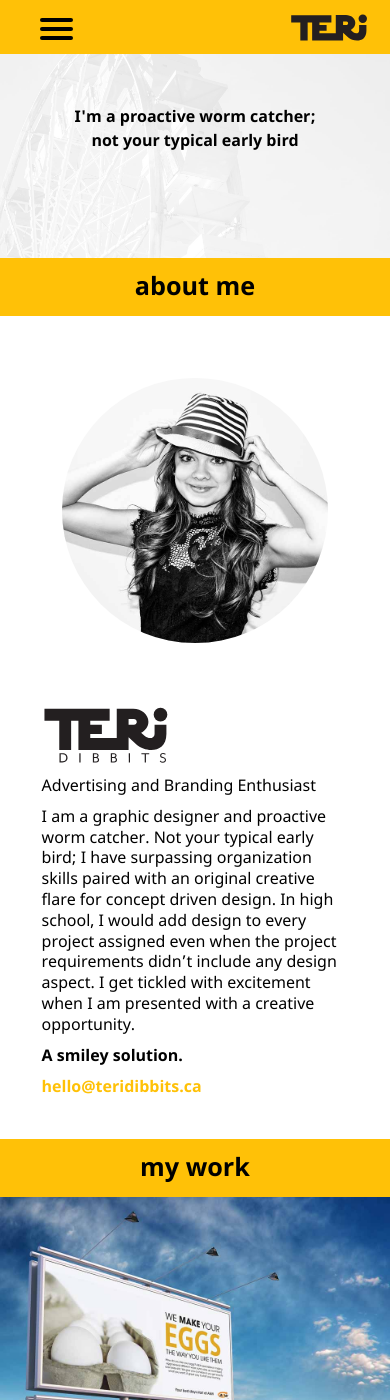
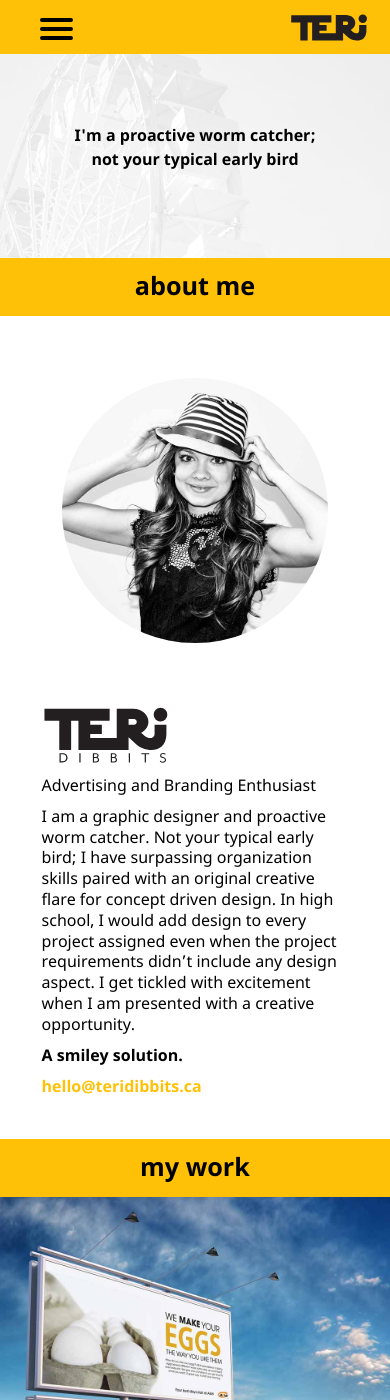
Before and after one commit to TeriDibbits/teridibbits.ca, a Jekyll site: the page built from index.html, in a window 390 px wide and 1400 px high. Built offline with Jekyll 4.4.1, drawn with Linux system fonts in a browser that asks for light colours.

Commit message:
added more space to the top of the text on the banner in mobile

```diff
--- a/css/main.css
+++ b/css/main.css
@@ -115,7 +115,7 @@ a {
   margin: 0;
   bottom: 0;
   left: 50%;
-  top: 55%;
+  top: 60%;
   width: 100%;
   transform: translate(-50%, -50%);
 }
```
